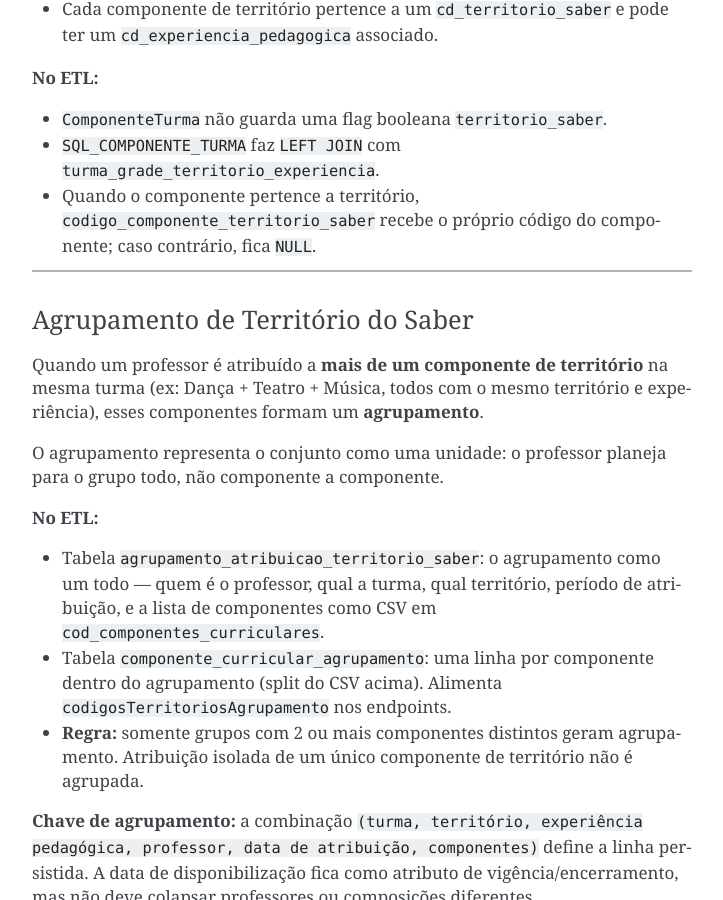
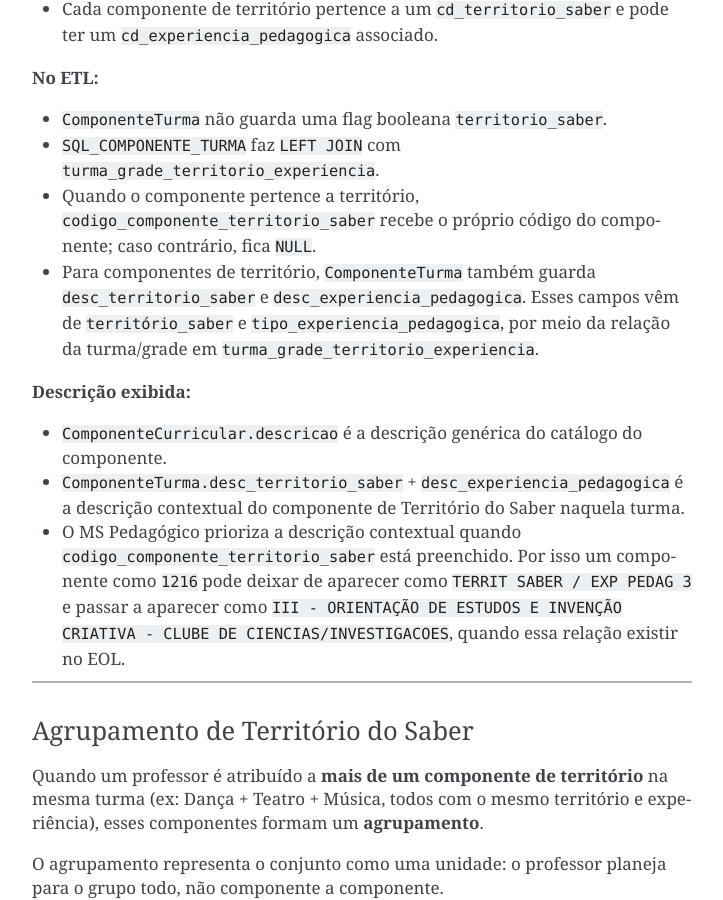
Before and after one commit to prefeiturasp/SME-IntegracaoEOL-MS-ETL, a Sphinx documentation site: the page built from docs/dominios/pedagogico/glossario.md, in a window 1280 px wide and 900 px high, scrolled down 2510 px. Shown: the whole window, without its empty margins (388-1111 px from the left). Built offline with Sphinx 7.4.7, drawn with Linux system fonts in a browser that asks for light colours; pages that are not in the unit, such as notebooks, are missing from menus; some of the changed text lies outside the part shown.

Commit message:
feat(150928): Adiciona novos campos de território em componente turma

```diff
--- a/docs/dominios/pedagogico/glossario.md
+++ b/docs/dominios/pedagogico/glossario.md
@@ -68,6 +68,22 @@ O código `cd_territorio_saber = 1` é um valor especial que significa "territó
 - `ComponenteTurma` não guarda uma flag booleana `territorio_saber`.
 - `SQL_COMPONENTE_TURMA` faz `LEFT JOIN` com `turma_grade_territorio_experiencia`.
 - Quando o componente pertence a território, `codigo_componente_territorio_saber` recebe o próprio código do componente; caso contrário, fica `NULL`.
+- Para componentes de território, `ComponenteTurma` também guarda
+  `desc_territorio_saber` e `desc_experiencia_pedagogica`. Esses campos vêm de
+  `território_saber` e `tipo_experiencia_pedagogica`, por meio da relação da
+  turma/grade em `turma_grade_territorio_experiencia`.
+
+**Descrição exibida:**
+- `ComponenteCurricular.descricao` é a descrição genérica do catálogo do
+  componente.
+- `ComponenteTurma.desc_territorio_saber` +
+  `desc_experiencia_pedagogica` é a descrição contextual do componente de
+  Território do Saber naquela turma.
+- O MS Pedagógico prioriza a descrição contextual quando
+  `codigo_componente_territorio_saber` está preenchido. Por isso um componente
+  como `1216` pode deixar de aparecer como `TERRIT SABER / EXP PEDAG 3` e
+  passar a aparecer como `III - ORIENTAÇÃO DE ESTUDOS E INVENÇÃO CRIATIVA -
+  CLUBE DE CIENCIAS/INVESTIGACOES`, quando essa relação existir no EOL.
 
 ---
 
@@ -312,6 +328,11 @@ O ETL faz o split desse CSV e popula `componente_curricular_agrupamento` com uma
 
 Em `ComponenteTurma`, esse campo recebe o próprio código do componente quando ele existe em `turma_grade_territorio_experiencia`. É uma redundância intencional para indexação cruzada nos endpoints — permite identificar componentes de território sem JOIN adicional.
 
+A descrição desse componente de território não deve ser inferida apenas de
+`ComponenteCurricular.descricao`. Quando disponíveis, os campos
+`desc_territorio_saber` e `desc_experiencia_pedagogica` de `ComponenteTurma`
+representam a descrição contextual da turma e devem ser usados pelo consumidor.
+
 ---
 
 ### `codigo_componente_curricular_pai`
```
Also changed, not shown: docs/arquitetura/der.md (+7 -1 lines), docs/arquitetura/visao_geral.md (+4 -0 lines), docs/dominios/pedagogico/mapeamento_etl.md (+11 -1 lines), docs/dominios/pedagogico/modelos.md (+11 -1 lines), 7 other files.
